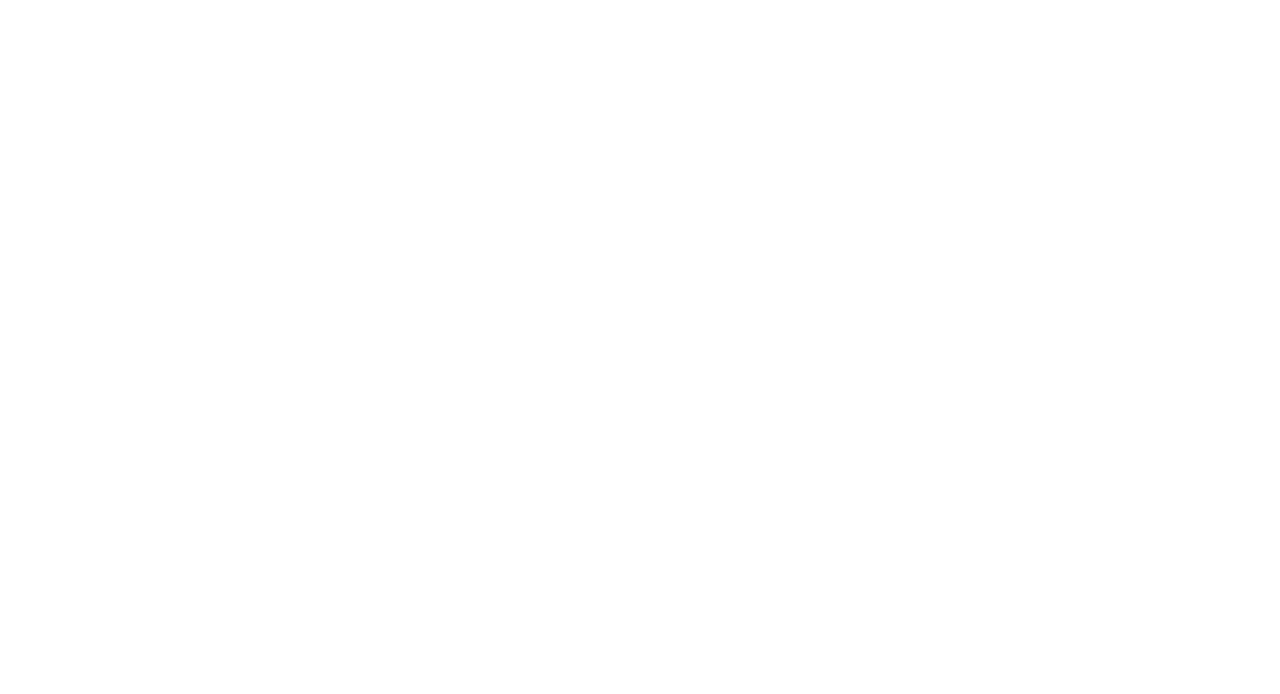
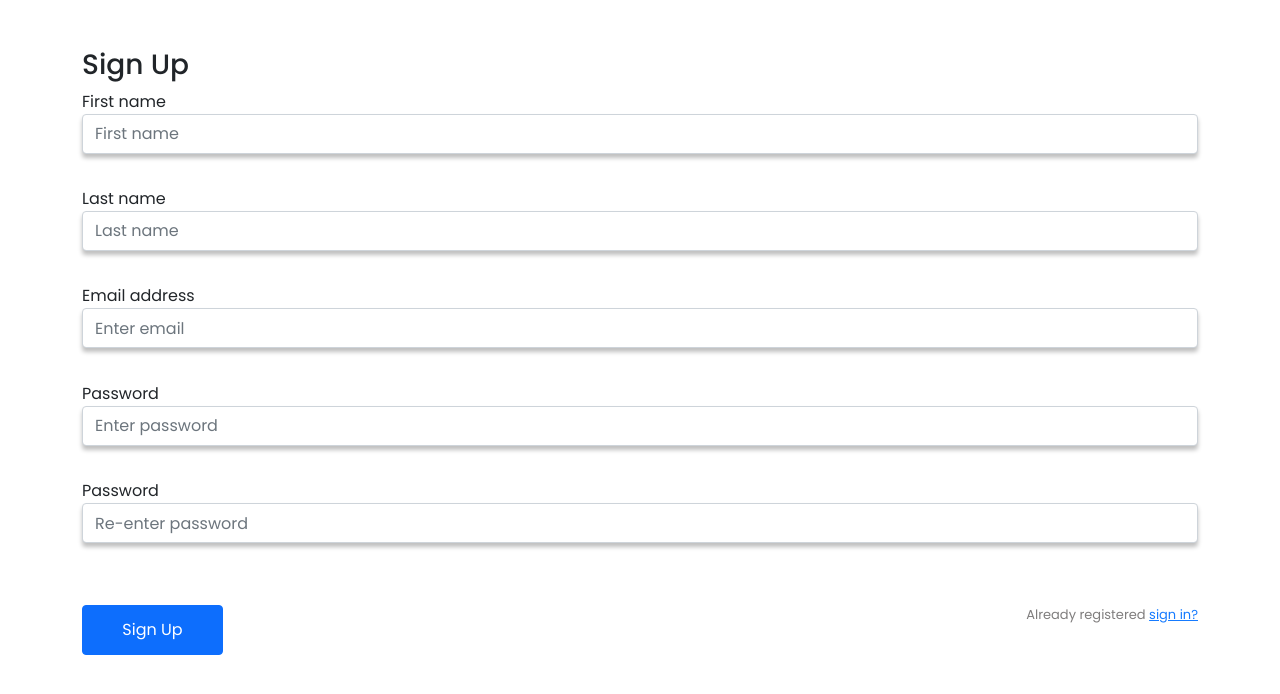
Before and after one commit to PranavShelke4/IT, a React (Create React App) app: page /SignUp in a window 1280 px wide. Before the commit this address had no page. Shown: the top 694 px of the page. Built offline with nearby package versions, Linux system fonts and the light colour scheme.

Commit message:
signup page done

```diff
--- a/src/components/Login/Subject-Teacher-Login/ST-Login-Form.js
+++ b/src/components/Login/Subject-Teacher-Login/ST-Login-Form.js
@@ -1,8 +1,23 @@
-import React from "react";
+import React, { useState } from "react";
 import "./ST-Login-Form.css";
 import { Link } from "react-router-dom";
 
 function ST_Login_Form() {
+
+  const [ user, setUser] = useState({
+    email: "",
+    password: ""
+  })
+
+  const handleChange = e =>{
+    console.log(e.target)
+    const { name, value } = e.target
+
+    setUser({
+      ...user,
+      [name]:value
+    })
+  }
 
   return (
     <div className="box">
@@ -11,6 +26,8 @@ function ST_Login_Form() {
         <input
           type="email"
           name="email"
+          value={user.email}
+          onChange={ handleChange }
           placeholder="Email ID / Username"
           autoFocus
           required
@@ -19,6 +36,8 @@ function ST_Login_Form() {
         <input
          type="password"
          name="password"
+         value={user.password}
+         onChange={ handleChange }
          placeholder="Enter Password"
          required />
         <a href="/">
@@ -30,7 +49,7 @@ function ST_Login_Form() {
         <button type="submit"  className="login-btn">Submit</button>
       </form>
       <div className="w-100 text-center mt-1 color: alert">
-        Don't have an account? <Link to="/sign-up">Sign Up</Link>
+        Don't have an account? <Link to="/SignUp">Sign Up</Link>
       </div>
     </div>
   );
--- a/src/components/Signup/signup.js
+++ b/src/components/Signup/signup.js
@@ -2,6 +2,24 @@ import React, { useState } from "react";
 import "./signup.css";
 
 function SignUpForm() {
+
+  const [ user, setUser] = useState({
+    fname: "",
+    lname: "",
+    email: "",
+    password: "",
+    reEnterPassword: ""
+  })
+
+  const handleChange = e =>{
+    console.log(e.target)
+    const { name, value } = e.target
+
+    setUser({
+      ...user,
+      [name]:value
+    })
+  }
 
   return (
     <>
@@ -12,32 +30,56 @@ function SignUpForm() {
             <label>First name</label>
             <input
               type="text"
+              name="fname"
+              value={user.fname}
+              onChange={ handleChange }
               className="form-control"
               placeholder="First name"
+
             />
           </div>
           <div className="mb-3">
             <label>Last name</label>
             <input
               type="text"
+              name="lname"
+              value={user.lname}
               className="form-control"
               placeholder="Last name"
+              onChange={ handleChange }
             />
           </div>
           <div className="mb-3">
             <label>Email address</label>
             <input
               type="email"
+              name="email"
+              value={user.email}
               className="form-control"
               placeholder="Enter email"
+              onChange={ handleChange }
             />
           </div>
           <div className="mb-3">
             <label>Password</label>
             <input
               type="password"
+              name="password"
+              value={user.password}
               className="form-control"
               placeholder="Enter password"
+              onChange={ handleChange }
+            />
+          </div>
+          <div className="mb-3">
+            <label>Password</label>
+            <input
+              type="password"
+              name="reEnterPassword"
+              value={user.reEnterPassword}
+              className="form-control"
+              placeholder="Re-enter password"
+              onChange={ handleChange }
             />
           </div>
           <div className="d-grid">
@@ -46,7 +88,7 @@ function SignUpForm() {
             </button>
           </div>
           <p className="forgot-password text-right">
-            Already registered <a href="/sign-in">sign in?</a>
+            Already registered <a href="/">sign in?</a>
           </p>
         </form>
       </div>
--- a/src/functions/routes.js
+++ b/src/functions/routes.js
@@ -71,7 +71,7 @@ import LeavePage from '../pages/SubjectTeacherPages/LeavePage';
 
 // Other
 
-//import SignUpPage from "../components/Signup/signup";
+import SignUpPage from "../components/Signup/signup";
 
 
 
@@ -133,7 +133,7 @@ const ConfigRoutes = () => {
         <Route path="/HOD/Facylty-Leave" element={<FacyltyLeave />}></Route>
 
 
-        {/* <Route path="/SignUp" element={<SignUpPage />}></Route> */}
+        <Route path="/SignUp" element={<SignUpPage />}></Route>
 
       </Routes>
     </>
```
